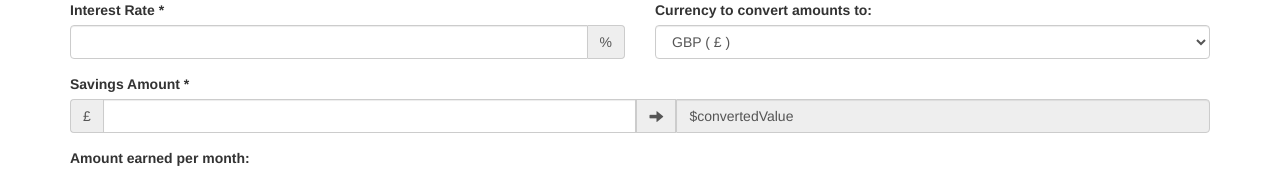
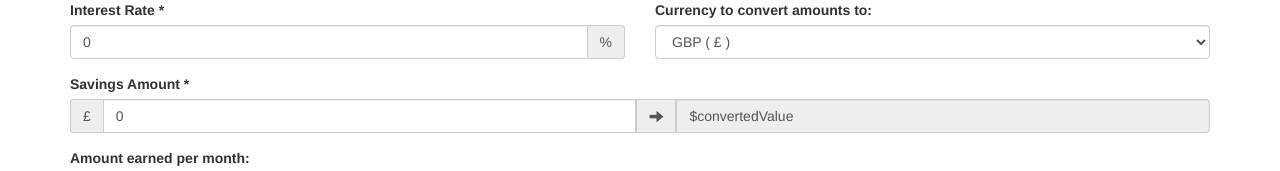
Before and after one commit to tamj0rd2/simple-interest, a React (Create React App) app: page / in a window 1280 px wide. Shown: the top 171 px of the page. Built offline with nearby package versions, Linux system fonts and the light colour scheme.

Commit message:
Pass state as props to Settings

```diff
--- a/src/components/CurrencyGroup.js
+++ b/src/components/CurrencyGroup.js
@@ -16,7 +16,11 @@ const CurrencyGroup = props => {
       </ControlLabel>
       <InputGroup>
         <InputGroup.Addon>£</InputGroup.Addon>
-        <FormControl type="text" readOnly={props.readOnly} />
+        <FormControl
+          type="text"
+          value={props.value}
+          readOnly={props.readOnly}
+        />
         <InputGroup.Addon>
           <Glyphicon glyph="arrow-right" />
         </InputGroup.Addon>
@@ -27,6 +31,7 @@ const CurrencyGroup = props => {
 }
 
 CurrencyGroup.propTypes = {
+  value: PropTypes.number.isRequired,
   scope: PropTypes.string,
   labelText: PropTypes.string,
   readOnly: PropTypes.bool
--- a/src/components/Settings.js
+++ b/src/components/Settings.js
@@ -1,5 +1,6 @@
 import React from 'react'
 import CurrencyGroup from './CurrencyGroup'
+import PropTypes from 'prop-types'
 import {
   Row,
   Col,
@@ -17,7 +18,7 @@ const Settings = props => {
           <FormGroup>
             <ControlLabel>Interest Rate *</ControlLabel>
             <InputGroup>
-              <FormControl type="text" />
+              <FormControl type="text" value={props.interestRate} />
               <InputGroup.Addon>%</InputGroup.Addon>
             </InputGroup>
           </FormGroup>
@@ -25,17 +26,29 @@ const Settings = props => {
         <Col sm={6}>
           <FormGroup>
             <ControlLabel>Currency to convert amounts to:</ControlLabel>
-            <FormControl componentClass="select">
-              <option value="£">GBP ( £ )</option>
-              <option value="$">USD ( $ )</option>
-              <option value="...">... ( ... )</option>
+            <FormControl componentClass="select" value={props.exchangeRate}>
+              {props.currencies.map(currency => {
+                let text = `${currency.id} ( ${currency.symbol} )`
+                return (
+                  <option value={currency.rate} key={currency.id}>
+                    {text}
+                  </option>
+                )
+              })}
             </FormControl>
           </FormGroup>
         </Col>
       </Row>
-      <CurrencyGroup labelText="Savings Amount *" />
+      <CurrencyGroup labelText="Savings Amount *" value={props.savingsAmount} />
     </div>
   )
 }
 
+Settings.propTypes = {
+  interestRate: PropTypes.number.isRequired,
+  savingsAmount: PropTypes.number.isRequired,
+  currencies: PropTypes.array.isRequired,
+  exchangeRate: PropTypes.number.isRequired
+}
+
 export default Settings
--- a/src/containers/App.js
+++ b/src/containers/App.js
@@ -2,10 +2,33 @@ import React, { Component } from 'react'
 import { Results, Settings } from '../components'
 
 class App extends Component {
+  state = {
+    interestRate: 0,
+    savingsAmount: 0,
+    currencies: [
+      {
+        id: 'GBP',
+        symbol: '£',
+        rate: 1
+      },
+      {
+        id: 'USD',
+        symbol: '$',
+        rate: 1.293
+      }
+    ],
+    exchangeRate: 1
+  }
+
   render () {
     return (
       <form className="container">
-        <Settings />
+        <Settings
+          interestRate={this.state.interestRate}
+          savingsAmount={this.state.savingsAmount}
+          currencies={this.state.currencies}
+          exchangeRate={this.state.exchangeRate}
+        />
         <Results />
       </form>
     )
```
